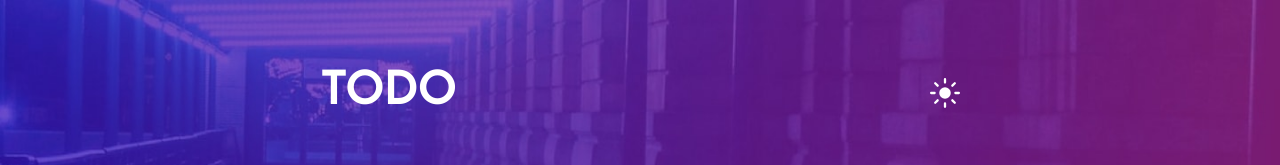
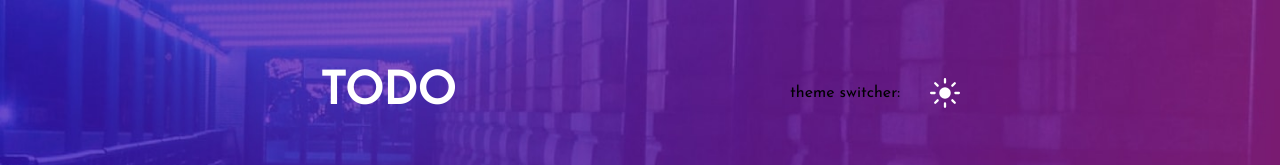
Before and after one commit to E-sa/Todo-App, a React (Create React App) app: page / in a window 1280 px wide. Shown: the top 165 px of the page. Built offline with nearby package versions, Linux system fonts and the light colour scheme.

Commit message:
label added

```diff
--- a/src/components/ThemeSwitcherButton.js
+++ b/src/components/ThemeSwitcherButton.js
@@ -6,7 +6,7 @@ function ThemeSwitcherButton({ onChangeTheme }) {
 
     <div id="sun-moon-container">
 
-      <label for="toggle"> </label>
+      <label id="theme-switch-label" for="toggle">theme switcher:</label>
         <input
           className="sun-moon-checkbox"
           type="checkbox"
```
